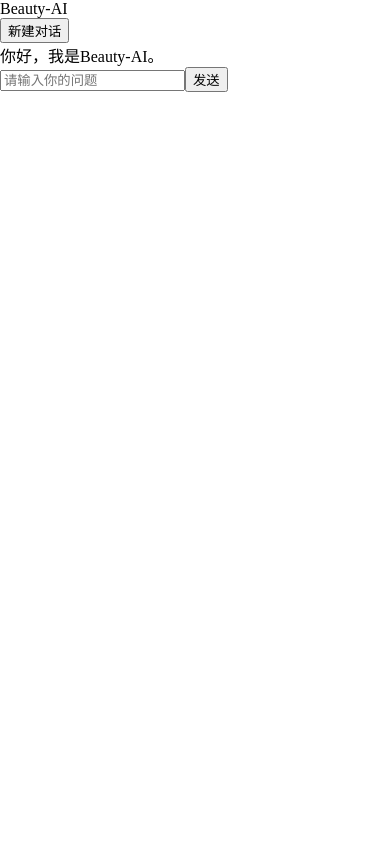
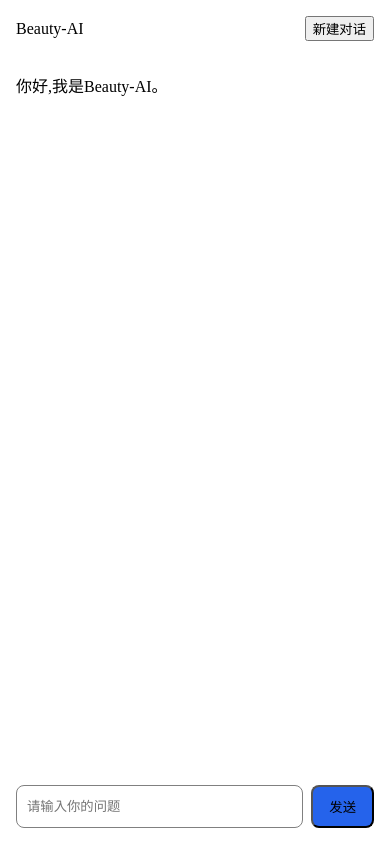
Before and after one commit to adou-a/Beauty-AI, a React app in the folder frontend/: page / in a window 390 px wide. Built offline with nearby package versions, Linux system fonts and the light colour scheme; the HTML template or start-up script is replaced by a standard one.

Commit message:
feat(frontend): complete basic CSS and responsive layout

```diff
--- a/frontend/src/App.css
+++ b/frontend/src/App.css
@@ -0,0 +1,113 @@
+.app-shell {
+    height: 100dvh;
+    display: flex;
+
+    /* 让父容器使用 Flexbox */
+    flex-direction: column;
+    /* 让三个区域从上到下排列 */
+}
+
+.message-list {
+    /* 占据剩余空间 */
+    flex: 1;
+    min-height: 0;
+    overflow-y: auto;
+    /* 内容超过高度时允许垂直滚动 */
+    width: 100%;
+    max-width: 900px;
+    margin: 0 auto;
+    padding: 16px;
+}
+
+
+.app-header {
+    display: flex;
+    flex-direction: row;
+    justify-content: space-between;
+    align-items: center;
+    padding: 16px;
+
+}
+
+.user-message,
+.assistant-message {
+width: fit-content;
+max-width: 85%;
+
+padding: 12px;
+border-radius: 12px;
+margin-bottom: 12px;
+white-space: pre-wrap;
+
+overflow-wrap: anywhere;
+}
+
+.user-message {
+    margin-left: auto;
+    background-color: #dbeafe;
+
+}
+
+.assistant-message{
+    margin-right: auto;
+    background-color: #f1f5f9;
+}
+
+
+.chat-input {
+    display: flex;
+    gap: 8px;
+
+
+    width: 100%;
+
+
+    max-width: 900px;
+    margin: 0 auto;
+
+    padding: 16px;
+}
+
+.chat-input input {
+    flex: 1;
+    min-width: 0;
+    padding: 10px;
+    border: 1px solid grey;
+    border-radius: 8px;
+}
+
+
+.chat-input button {
+    flex-shrink: 0;
+    padding: 10px 16px;
+    background-color: #2563eb;
+    text-decoration-color: white;
+    border-radius: 8px;
+}
+
+.chat-input button:disabled{
+
+    opacity: 0.5;
+    cursor: not-allowed;
+}
+
+.loading-message,
+.error-message {
+    width: 100%;
+    max-width: 900px;
+    margin: 0 auto;
+    padding: 8px 16px;
+}
+
+
+.loading-message {
+    color: #64748b;
+}
+
+.error-message {
+
+    color: #b91c1c;
+    background-color: #fef2f2;
+
+
+}
--- a/frontend/src/App.jsx
+++ b/frontend/src/App.jsx
@@ -100,12 +100,15 @@
 
 
   return (
-    <div>
+    <div className="app-shell">
       <Header onNewConversation = {handleNewConversation}
       loading = {loading} />
       <MessageList messages = {messages} />
-      {loading && <p>正在回答…</p>}
-      {error && <p>{error}</p>}
+      {loading && (
+        <p className="loading-message">正在回答… </p>
+        )}
+      {error && (<p className="error-message">{error}</p>)}
+
       <ChatInput input = {input}
       onInputChange = {handleInputChange}
       onSend = {handleSubmit}
--- a/frontend/src/components/ChatInput.jsx
+++ b/frontend/src/components/ChatInput.jsx
@@ -1,6 +1,7 @@
 function ChatInput({input,onInputChange, onSend,loading}){
     return(
-        <div>
+        <div
+        className="chat-input">
             <input placeholder="请输入你的问题"
             value = {input}
             onChange={(event) => onInputChange(event.target.value)}/>
--- a/frontend/src/components/Header.jsx
+++ b/frontend/src/components/Header.jsx
@@ -1,6 +1,6 @@
 function Header({onNewConversation,loading}){
     return (
-        <div>
+        <div className="app-header">
             <header>Beauty-AI</header>
             <button onClick={onNewConversation} disabled = {loading}>新建对话</button>
         </div>
--- a/frontend/src/components/MessageItem.jsx
+++ b/frontend/src/components/MessageItem.jsx
@@ -1,6 +1,12 @@
 function MessageItem({role, content}){
     return(
-        <div>{role === "user" ? "用户" : "Beauty-AI"}：{content}</div>
+        <div className={role === "user" ? "user-message": "assistant-message"}
+
+
+        >{role === "user" ? "用户" : "Beauty-AI"}:{content}
+
+
+        </div>
     )
 }
 
--- a/frontend/src/components/MessageList.jsx
+++ b/frontend/src/components/MessageList.jsx
@@ -3,8 +3,8 @@
 function MessageList({messages}){
 
     return(
-        <div>
-            {messages.length === 0 ? <div> 你好，我是Beauty-AI。 </div>:
+        <div className="message-list">
+            {messages.length === 0 ? <div> 你好,我是Beauty-AI。 </div>:
         messages.map((message) => {
             return(
                 <MessageItem
--- a/frontend/src/index.css
+++ b/frontend/src/index.css
@@ -3,3 +3,7 @@
 body {
   margin: 0;
 }
+
+*{
+  box-sizing: border-box;
+}
```
